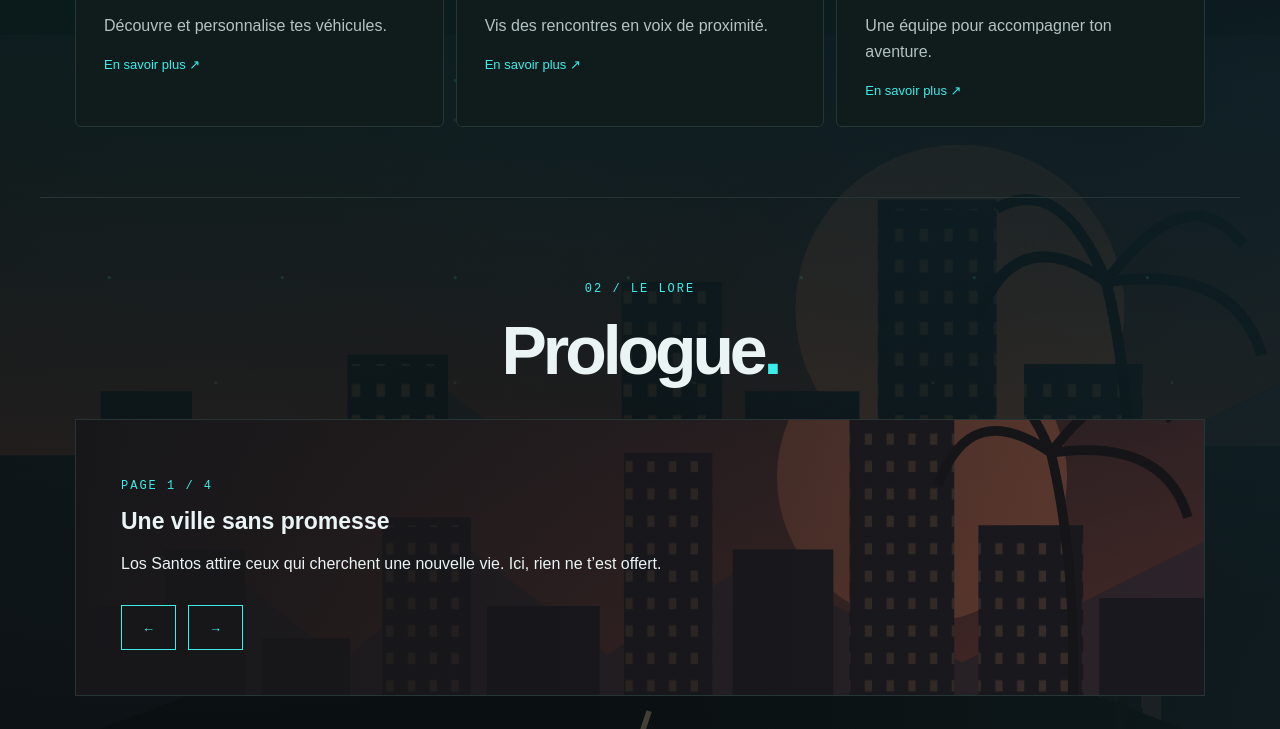
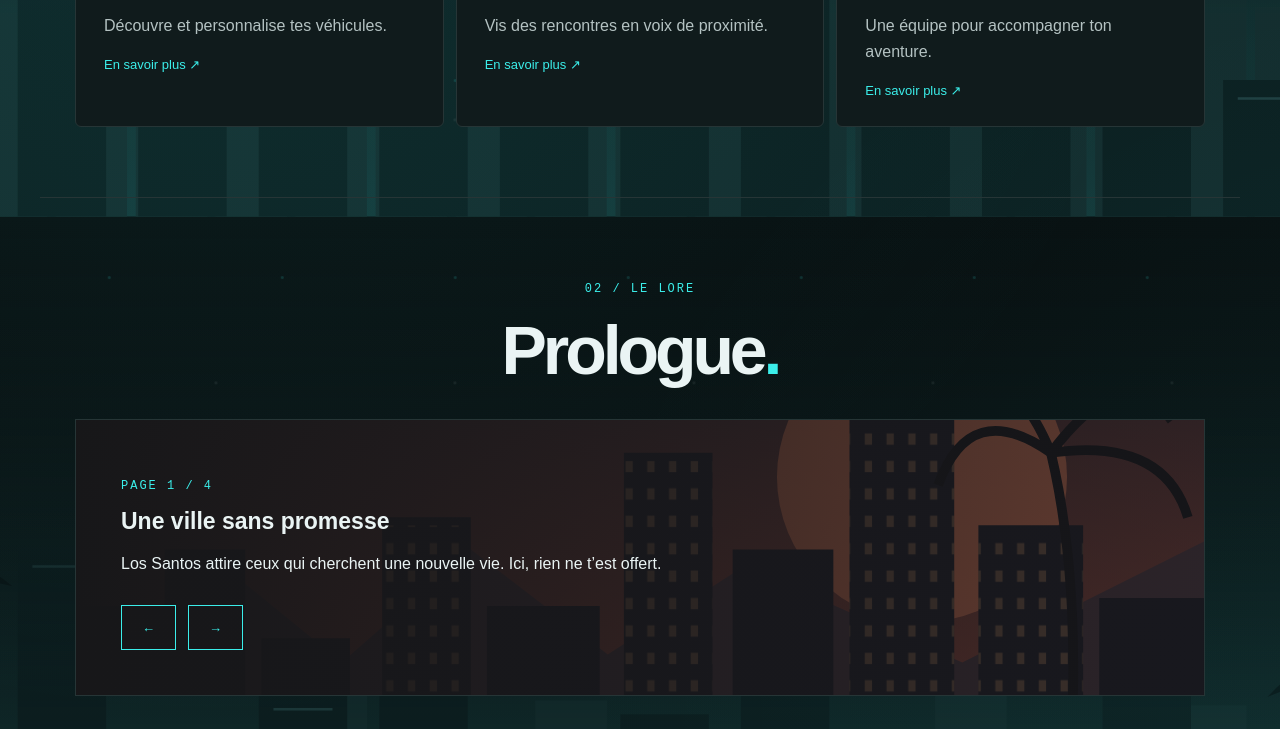
Before and after one commit to YayaLeFr/rawrp-site, a plain HTML site: page divers.html in a window 1280 px wide. Shown: the part 659-1388 px from the top of the page. Drawn offline with Linux system fonts and the light colour scheme.

Commit message:
Apply turquoise skyline artwork to inner pages

```diff
--- a/style.css
+++ b/style.css
@@ -24,3 +24,5 @@ main>section,main>.page-notice{position:relative;z-index:1}
 
 /* Shared city skyline on Regulation, Tips, Networks, Gallery and Divers */
 main.inner-page:has(#reglement,#astuces,#reseaux,#galerie,#divers){background:radial-gradient(ellipse at right,#12303c66,transparent 55%),linear-gradient(0deg,#080f10aa,#080f10 85%),url('city.svg') bottom center/100% auto no-repeat;}
+
+main.inner-page:has(#reglement,#astuces,#reseaux,#galerie,#divers){background:linear-gradient(180deg,#080f10 0%,#080f1033 75%),url('ville-turquoise.svg') center bottom/cover no-repeat fixed;}
```
